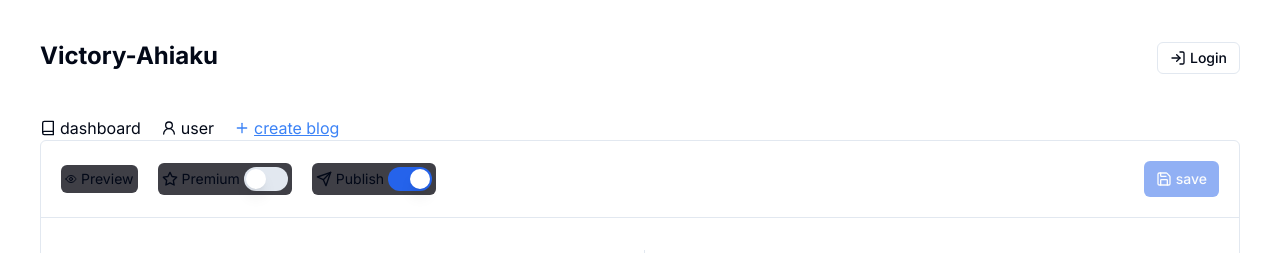
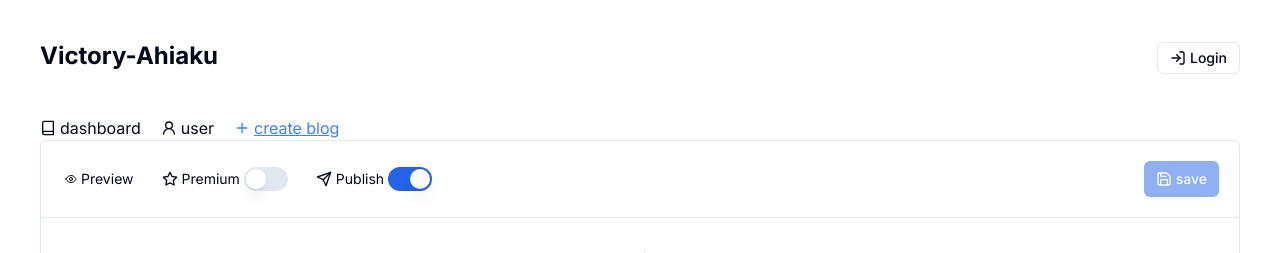
Before and after one commit to Akarikev/victory-ahiaku, a Next.js app: page /dashboard/blog/create in a window 1280 px wide. Shown: the top 253 px of the page. Built offline with nearby package versions, Linux system fonts and the light colour scheme; no server answers.

Commit message:
some minor changes

```diff
--- a/app/blogs/[id]/page.tsx
+++ b/app/blogs/[id]/page.tsx
@@ -21,7 +21,6 @@ async function Page({
     <div className="max-w-5xl mx-auto min-h-screen pt-10 space-y-10 md:px-40">
       <div>
         <h1>{blogs?.title}</h1>
-
         <BlogContent blogId={blogs.id} />
       </div>
     </div>
--- a/app/dashboard/components/blog-form.tsx
+++ b/app/dashboard/components/blog-form.tsx
@@ -75,7 +75,7 @@ export default function BlogForm({
             <span
               role="button"
               tabIndex={0}
-              className="inline-flex items-center gap-1 text-sm bg-zinc-700  p-1 rounded-md hover:ring-2 hover:ring-zinc-400 transition-all"
+              className="inline-flex items-center gap-1 text-sm  p-1 rounded-md hover:ring-2 hover:ring-zinc-400 transition-all"
               onClick={() =>
                 setIsPreview(
                   !ispreview && !form.getFieldState("image_url").invalid
@@ -103,7 +103,7 @@ export default function BlogForm({
               render={({ field }) => (
                 <FormItem>
                   <FormControl>
-                    <div className="inline-flex items-center gap-1 text-sm bg-zinc-700  p-1 rounded-md hover:ring-2 hover:ring-zinc-400 transition-all">
+                    <div className="inline-flex items-center gap-1 text-sm p-1 rounded-md hover:ring-2 hover:ring-zinc-400 transition-all">
                       <StarIcon className="w-4 h-4" />
                       <span>Premium</span>
                       <Switch
@@ -121,7 +121,7 @@ export default function BlogForm({
               render={({ field }) => (
                 <FormItem>
                   <FormControl>
-                    <div className="inline-flex items-center gap-1 text-sm bg-zinc-700  p-1 rounded-md hover:ring-2 hover:ring-zinc-400 transition-all">
+                    <div className="inline-flex items-center gap-1 text-sm   p-1 rounded-md hover:ring-2 hover:ring-zinc-400 transition-all">
                       <Send className="w-4 h-4" />
                       <span>Publish</span>
                       <Switch
--- a/app/dashboard/components/blog-table.tsx
+++ b/app/dashboard/components/blog-table.tsx
@@ -17,7 +17,7 @@ async function BlogTable() {
 
   return (
     <div className="overflow-x-auto">
-      <div className="border bg-gradient-dark rounded-md w-[900px] md:w-full ">
+      <div className="border dark:bg-gradient-dark rounded-md w-[900px] md:w-full ">
         <div className="grid grid-cols-5 p-5 text-gray-500">
           <div className="col-span-2">Title</div>
           <div>Premium</div>
```
